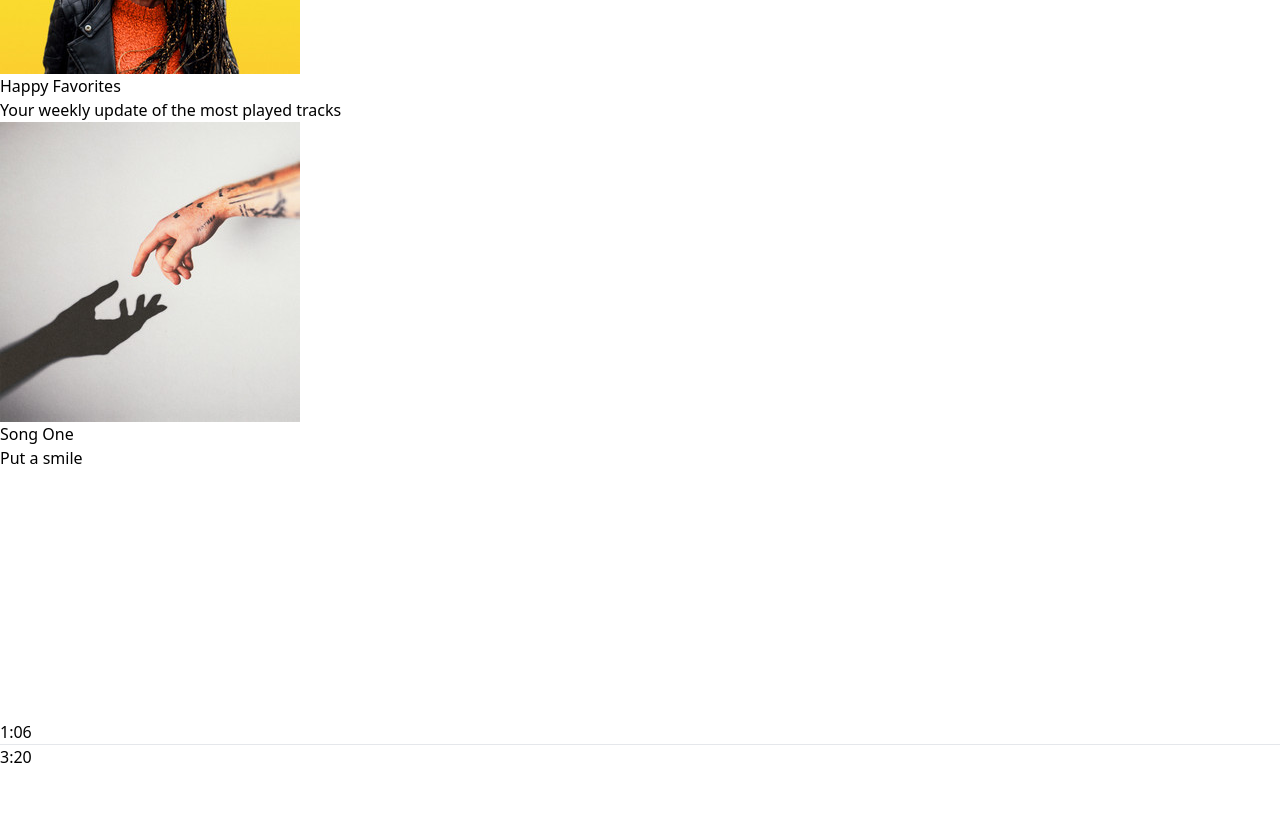
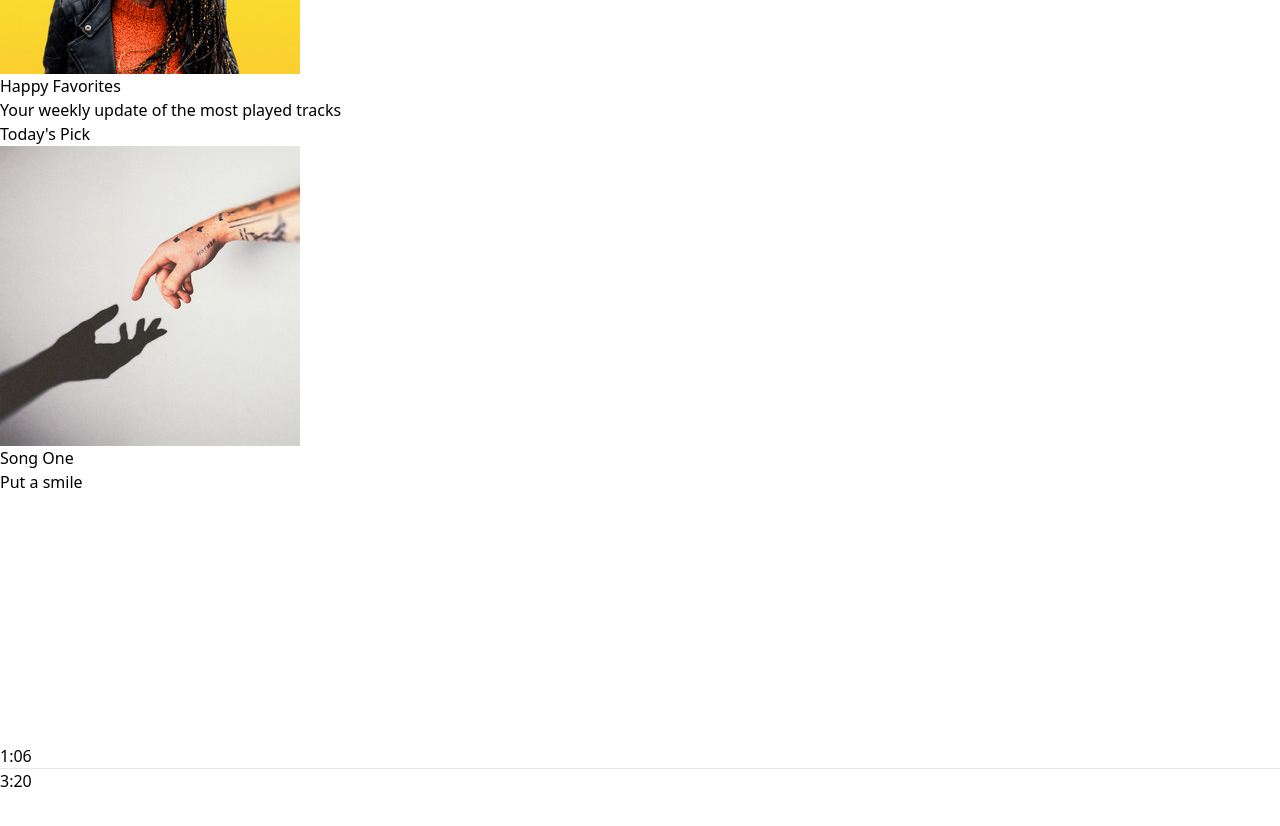
Before and after one commit to emess2g/spotify-clone, a React (Vite) app: page / in a window 1280 px wide. Shown: the part 2700-3526 px from the top of the page. Built offline with nearby package versions, Linux system fonts and the light colour scheme.

Commit message:
todays pick mark up

```diff
--- a/src/components/DisplayHome.jsx
+++ b/src/components/DisplayHome.jsx
@@ -1,6 +1,6 @@
 import React from 'react'
 import Navbar from './Navbar'
-import { albumsData } from '../assets/assets'
+import { albumsData, songsData } from '../assets/assets'
 import AlbumItem from './AlbumItem'
 
 const DisplayHome = () => {
@@ -13,6 +13,12 @@ const DisplayHome = () => {
         {albumsData.map((item,index) => (<AlbumItem key={index} name={item.name} image={item.image} desc={item.desc} id={item.id}/>))}
         </div>
       </div>
+      <div className='mb-4'>
+        <h1 className='my-5 font-bold text-2xl'>Today's Pick</h1>
+        <div className="flex overflow-auto">
+        {songsData.map}
+        </div>
+      </div>
     </>
   )
 }
```
